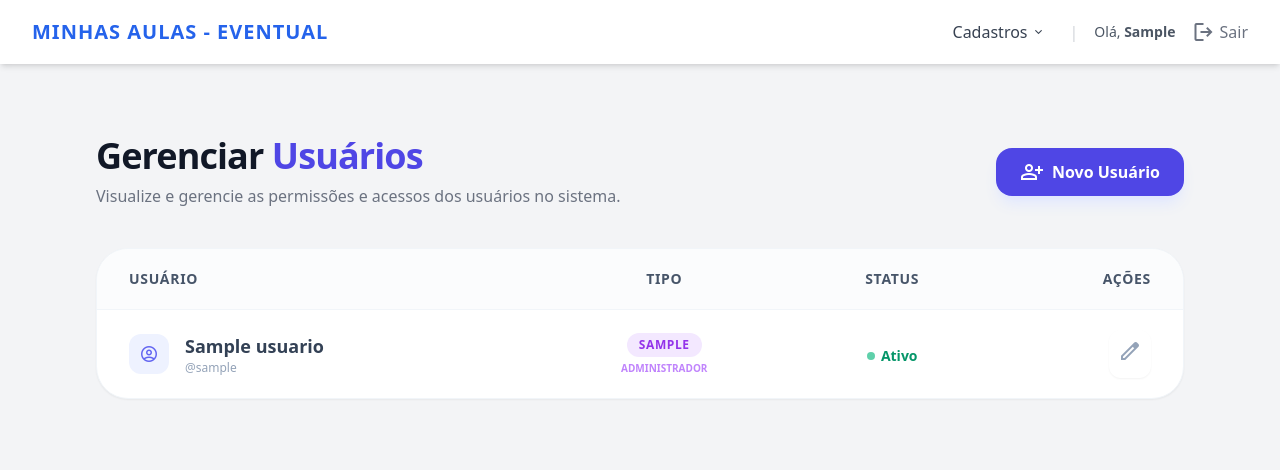
After one commit to kaiquealencar/chronosdocente, a Flask app: page /usuarios in a window 1280 px wide. The commit adds this page. Shown: the top 470 px of the page. Run offline with Flask 3, Linux system fonts and the light colour scheme; a user stored in the database is signed in; tables that the repository leaves empty hold one stand-in row (values such as "Sample post"); one stand-in notice (Sample message) is shown; some libraries are stand-ins or nearby versions.

Commit message:
feature(usuario) - Implementado o crud de usuários e regras de negócio

```diff
--- /dev/null
+++ b/blueprints/usuarios/templates/usuarios/usuarios_list.html
@@ -0,0 +1,170 @@
+{% extends "base.html" %}
+
+{% block title %}Usuários - ChronosDocente{% endblock %}
+
+{% block content %}
+<div class="max-w-6xl mx-auto p-4 md:p-8">
+
+    <div class="flex flex-col md:flex-row md:items-center justify-between gap-6 mb-10">
+        <div>
+            <h1 class="text-4xl font-extrabold text-gray-900 tracking-tight">
+                Gerenciar <span class="text-indigo-600">Usuários</span>
+            </h1>
+            <p class="text-gray-500 mt-2 text-base">
+                Visualize e gerencie as permissões e acessos dos usuários no sistema.
+            </p>
+        </div>
+
+        <a href="{{ url_for('usuarios.usuario_create') }}"
+           class="inline-flex items-center justify-center gap-2 bg-indigo-600 hover:bg-indigo-700 text-white font-bold py-3 px-6 rounded-2xl shadow-lg shadow-indigo-100 transition-all active:scale-[0.98] hover:-translate-y-0.5">
+            <span class="material-symbols-outlined">person_add</span>
+            Novo Usuário
+        </a>
+    </div>
+
+    <div class="bg-white rounded-[2rem] shadow-sm border border-slate-100 overflow-hidden">
+        <div class="overflow-x-auto">
+            <table class="w-full text-left border-collapse">
+                <thead>
+                    <tr class="bg-slate-50/50 border-b border-slate-100">
+                        <th class="px-8 py-5 text-sm font-semibold text-slate-600 uppercase tracking-wider">Usuário</th>
+                        <th class="px-8 py-5 text-sm font-semibold text-slate-600 uppercase tracking-wider text-center">Tipo</th>
+                        <th class="px-8 py-5 text-sm font-semibold text-slate-600 uppercase tracking-wider text-center">Status</th>
+                        <th class="px-8 py-5 text-sm font-semibold text-slate-600 uppercase tracking-wider text-right">Ações</th>
+                    </tr>
+                </thead>
+                <tbody class="divide-y divide-slate-50">
+                    {% for usuario in usuarios %}
+                    <tr class="hover:bg-indigo-50/30 transition-colors group">
+                        <td class="px-8 py-5">
+                            <div class="flex items-center gap-4">
+                                <div class="w-10 h-10 bg-indigo-50 rounded-xl flex items-center justify-center text-indigo-500 group-hover:bg-indigo-600 group-hover:text-white transition-all">
+                                    <span class="material-symbols-outlined text-xl">account_circle</span>
+                                </div>
+                                <div class="flex flex-col">
+                                    <span class="font-bold text-slate-700 text-lg">{{ usuario.name }}</span>
+                                    <span class="text-xs text-slate-400">@{{ usuario.username }}</span>
+                                </div>
+                            </div>
+                        </td>
+
+                        <td class="px-8 py-5 text-center">
+                            <div class="flex flex-col items-center">
+                                <span class="px-3 py-1 rounded-full text-xs font-bold uppercase tracking-wider
+                                    {% if usuario.is_admin %}
+                                        bg-purple-100 text-purple-600
+                                    {% else %}
+                                        bg-blue-100 text-blue-600
+                                    {% endif %}">
+                                    {{ usuario.tipo_usuario }}
+                                </span>
+                                {% if usuario.is_admin %}
+                                <span class="text-[10px] text-purple-400 mt-1 font-semibold uppercase">Administrador</span>
+                                {% endif %}
+                            </div>
+                        </td>
+
+                        <td class="px-8 py-5 text-center">
+                            {% if usuario.ativo %}
+                                <span class="inline-flex items-center gap-1.5 text-emerald-600 font-bold text-sm">
+                                    <span class="w-2 h-2 bg-emerald-500 rounded-full animate-pulse"></span>
+                                    Ativo
+                                </span>
+                            {% else %}
+                                <span class="inline-flex items-center gap-1.5 text-slate-400 font-bold text-sm">
+                                    <span class="w-2 h-2 bg-slate-300 rounded-full"></span>
+                                    Inativo
+                                </span>
+                            {% endif %}
+                        </td>
+
+                        <td class="px-8 py-5">
+                            <div class="flex justify-end gap-2">
+                                <a href="{{ url_for('usuarios.usuario_edit', id=usuario.id) }}"
+                                   class="p-2 text-slate-400 hover:text-indigo-600 hover:bg-white rounded-xl transition-all shadow-sm border border-transparent hover:border-slate-100"
+                                   title="Editar Usuário">
+                                    <span class="material-symbols-outlined">edit</span>
+                                </a>
+
+                                {% if usuario.id != current_user.id %}
+                                <form action="{{ url_for('usuarios.usuario_delete', id=usuario.id) }}" method="POST" class="inline">
+                                    <button type="button"
+                                            onclick="confirmarExclusao(event, this)"
+                                            class="p-2 text-slate-400 hover:text-red-600 hover:bg-white rounded-xl transition-all shadow-sm border border-transparent hover:border-slate-100"
+                                            title="Desativar/Excluir">
+                                        <span class="material-symbols-outlined">person_remove</span>
+                                    </button>
+                                </form>
+
+                                {% endif %}
+                            </div>
+                        </td>
+                    </tr>
+                    {% else %}
+                    <tr>
+                        <td colspan="4" class="py-20 text-center">
+                            <div class="flex flex-col items-center">
+                                <span class="material-symbols-outlined text-6xl text-slate-200 mb-4">group_off</span>
+                                <p class="text-slate-400 text-lg">Nenhum usuário cadastrado.</p>
+                            </div>
+                        </td>
+                    </tr>
+                    {% endfor %}
+                </tbody>
+            </table>
+        </div>
+    </div>
+
+    {% if pagination.pages > 1 %}
+    <div class="mt-12 flex flex-col items-center gap-4">
+        <div class="flex flex-wrap items-center justify-center gap-2">
+
+            {% if pagination.page > 1 %}
+                <a href="{{ url_for(request.endpoint, **dict(request.args, page=1)) }}"
+                   class="p-2.5 bg-white border border-slate-200 text-slate-600 rounded-xl hover:bg-indigo-50 hover:text-indigo-600 transition-all shadow-sm">
+                    <span class="material-symbols-outlined text-xl">first_page</span>
+                </a>
+            {% endif %}
+
+            {% if pagination.has_prev %}
+                <a href="{{ url_for(request.endpoint, **dict(request.args, page=pagination.prev_num)) }}"
+                   class="px-4 py-2.5 bg-white border border-slate-200 text-slate-600 rounded-xl hover:bg-indigo-50 hover:text-indigo-600 transition-all font-medium flex items-center gap-2 shadow-sm">
+                    <span class="material-symbols-outlined text-sm">arrow_back</span>
+                </a>
+            {% endif %}
+
+            <div class="bg-slate-900 text-white px-5 py-2.5 rounded-xl text-sm font-bold shadow-lg shadow-slate-200">
+                {{ pagination.page }} / {{ pagination.pages }}
+            </div>
+
+            {% if pagination.has_next %}
+                <a href="{{ url_for(request.endpoint, **dict(request.args, page=pagination.next_num)) }}"
+                   class="px-4 py-2.5 bg-white border border-slate-200 text-slate-600 rounded-xl hover:bg-indigo-50 hover:text-indigo-600 transition-all font-medium flex items-center gap-2 shadow-sm">
+                    <span class="material-symbols-outlined text-sm">arrow_forward</span>
+                </a>
+            {% endif %}
+
+            {% if pagination.page < pagination.pages %}
+                <a href="{{ url_for(request.endpoint, **dict(request.args, page=pagination.pages)) }}"
+                   class="p-2.5 bg-white border border-slate-200 text-slate-600 rounded-xl hover:bg-indigo-50 hover:text-indigo-600 transition-all shadow-sm">
+                    <span class="material-symbols-outlined text-xl">last_page</span>
+                </a>
+            {% endif %}
+        </div>
+
+        <p class="text-xs text-slate-400 font-medium uppercase tracking-wider">
+            Total de {{ pagination.total }} usuários registrados
+        </p>
+    </div>
+    {% endif %}
+
+</div>
+
+<script>
+function confirmarExclusao(event, button) {
+    if (confirm("Tem certeza que deseja excluir esta disciplina? Todos os dados vinculados serão perdidos.")) {
+        button.closest('form').submit();
+    }
+}
+</script>
+{% endblock %}
--- a/blueprints/usuarios/urls.py
+++ b/blueprints/usuarios/urls.py
@@ -0,0 +1,18 @@
+from . import usuarios_bp
+from .views import UsuarioView
+
+usuarios_bp.add_url_rule('/usuarios',
+                         view_func=UsuarioView.as_view('usuario_view'),
+                         methods=['GET', 'POST'])
+
+usuarios_bp.add_url_rule('/usuario/novo',
+                         view_func=UsuarioView.as_view('usuario_create'),
+                         methods=['GET', 'Post'])
+
+usuarios_bp.add_url_rule('/usuario/edit/<int:id>',
+                         view_func=UsuarioView.as_view('usuario_edit'),
+                         methods=['GET', 'POST'])
+
+usuarios_bp.add_url_rule('/usuario/delete/<int:id>',
+                         view_func=UsuarioView.as_view('usuario_delete'),
+                         methods=['GET', 'POST'])
--- a/blueprints/usuarios/views.py
+++ b/blueprints/usuarios/views.py
@@ -0,0 +1,86 @@
+from flask import render_template, request, redirect, url_for, flash
+from flask_login import login_required, current_user
+from flask.views import MethodView
+
+from utils.pagination import criar_paginacao
+from utils.decorator import admin_required
+from models.usuario import Usuario
+from repositories.usuario_repository import (get_usuarios, create_usuario, edit_usuario, delete_usuario)
+
+class UsuarioView(MethodView):
+    decorators = [admin_required, login_required]
+
+    def get(self, id=None):
+
+        if id is not None:
+            edit_usuario = Usuario.query.get_or_404(id)
+            return render_template('usuarios/usuario_form.html', usuario=edit_usuario)
+
+        if request.endpoint == 'usuarios.usuario_create':
+            return render_template('usuarios/usuario_form.html', usuario = None)
+
+
+        pagination, usuario_admin = criar_paginacao(request, Usuario, current_user, 'id', True)
+
+        return render_template('usuarios/usuarios_list.html',
+                               usuarios=pagination.items,
+                               pagination=pagination,
+                               is_admin = usuario_admin)
+
+
+    def post(self, id=None):
+
+        username = request.form.get('username')
+        password = request.form.get('password')
+        name = request.form.get('username')
+        tipo_usuario = 'admin' if 'is_admin' in request.form else 'professor'
+        is_admin= 'is_admin' in request.form
+        ativo = 'ativo' in request.form
+
+        if request.endpoint == 'usuarios.usuario_delete':
+            usuario_para_excluir = Usuario.query.get_or_404(id)
+
+            if usuario_para_excluir.tem_vinculos():
+                flash('Não é possível exlcuir um usário que possui dados vinculados no sistema.', 'error')
+                return redirect(url_for('usuarios.usuario_view'))
+
+            success, erro = delete_usuario(id, current_user.id)
+
+            if success:
+                flash('Usuário excluído com sucesso!', 'success')
+            else:
+                flash('Não foi possível excluir o usuários.', 'error')
+
+            return redirect(url_for('usuarios.usuario_view'))
+
+        if id is None:
+            successo, error = create_usuario(
+                username,
+                password,
+                name,
+                tipo_usuario,
+                is_admin,
+                ativo
+            )
+            mensagem_sucesso = 'Usuário cadastrado com sucesso!'
+        else:
+            successo, error = edit_usuario(
+                id,
+                username,
+                name,
+                tipo_usuario,
+                is_admin,
+                ativo,
+                password
+            )
+
+            mensagem_sucesso = 'Usuário editado com sucesso!'
+
+        if successo:
+            flash(mensagem_sucesso, 'success')
+            return redirect(url_for('usuarios.usuario_view'))
+
+        flash(f'Erro: {erro}', 'error')
+        usuario_atual = {'id': id, 'name': name}
+
+        return render_template('usuarios/usuario_form.html', usuario=usuario_atual)
--- a/models/usuario.py
+++ b/models/usuario.py
@@ -11,11 +11,15 @@ class Usuario(db.Model, UserMixin):
     name = db.Column(db.String(150))
     tipo_usuario = db.Column(db.String(20), default="professor")
     is_admin = db.Column(db.Boolean, default=False)
+    ativo= db.Column(db.Boolean, default=True)
 
     aulas = relationship("Aula", back_populates="professor")
     disciplinas = relationship("Disciplina", back_populates="usuario")
     escolas = relationship("Escola", back_populates="usuario")
     series = relationship("Serie", back_populates="usuario")
+
+    def tem_vinculos(self):
+        return any([self.aulas, self.disciplinas, self.escolas, self.series])
 
     def set_password(self, password):
         self.password = generate_password_hash(password)
--- a/templates/base.html
+++ b/templates/base.html
@@ -27,8 +27,8 @@
 
                         <div id="menuDropdown" class="absolute right-0 mt-2 w-48 bg-white border border-gray-100 rounded-xl shadow-xl hidden z-50 overflow-hidden py-2">
                             {% if is_admin %}
-                                <a href="{{ url_for('create_user') }}" class="flex items-center px-4 py-2 text-sm text-gray-700 hover:bg-blue-50 transition-colors">
-                                <span class="material-symbols-outlined mr-2 text-base">person_add</span> Novo Usuário
+                                <a href="{{ url_for('usuarios.usuario_view') }}" class="flex items-center px-4 py-2 text-sm text-gray-700 hover:bg-blue-50 transition-colors">
+                                <span class="material-symbols-outlined mr-2 text-base">person_add</span> Usuários
                                 </a>
                             {% endif %}
                             <a href="{{ url_for('escolas.escolas_view')}}" class="flex items-center px-4 py-2 text-sm text-gray-700 hover:bg-blue-50 transition-colors">
```
Also changed, not shown: blueprints/usuarios/__init__.py (+6 -1 lines), blueprints/usuarios/templates/usuarios/usuario_form.html (added, +148 -0 lines), migrations/versions/f56595fdb460_.py (added, +32 -0 lines), repositories/usuario_repository.py (added, +75 -0 lines).
